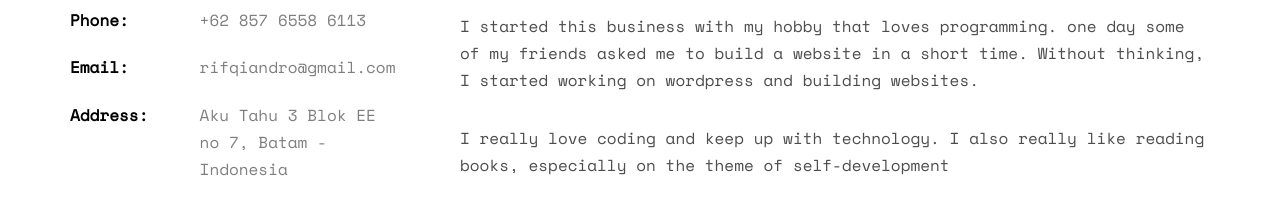
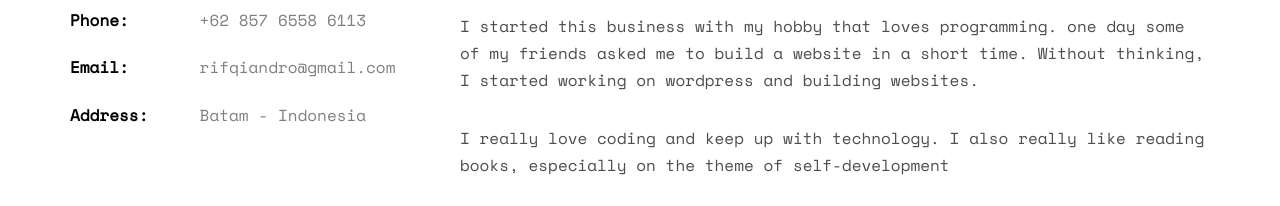
Before and after one commit to rifqiadit10/rifqiadit10.github.io, a plain HTML site: page index.html in a window 1280 px wide. Shown: the part 1112-1318 px from the top of the page. Drawn offline with nearby package versions, Linux system fonts and the light colour scheme; some packages are replaced by stand-ins of ours; no server answers; files whose address does not match are found by name.

Commit message:
revise description

```diff
--- a/index.html
+++ b/index.html
@@ -88,7 +88,7 @@
 						<li><span class="first-block">Phone:</span><span class="second-block">+62 857 6558 6113</span></li>
 						<li><span class="first-block">Email:</span><span class="second-block">rifqiandro@gmail.com</span></li>
 						<!-- <li><span class="first-block">Website:</span><span class="second-block">www.yoursite.com</span></li> -->
-						<li><span class="first-block">Address:</span><span class="second-block">Aku Tahu 3 Blok EE no 7, Batam - Indonesia</span></li>
+						<li><span class="first-block">Address:</span><span class="second-block">Batam - Indonesia</span></li>
 					</ul>
 				</div>
 				<div class="col-md-8">
```
